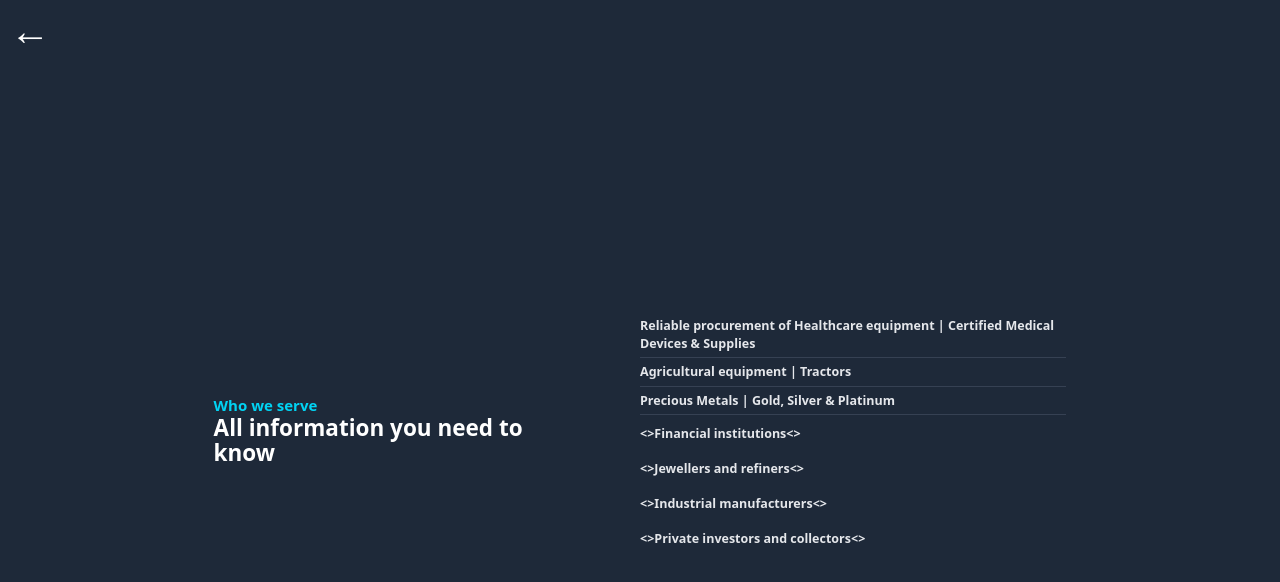
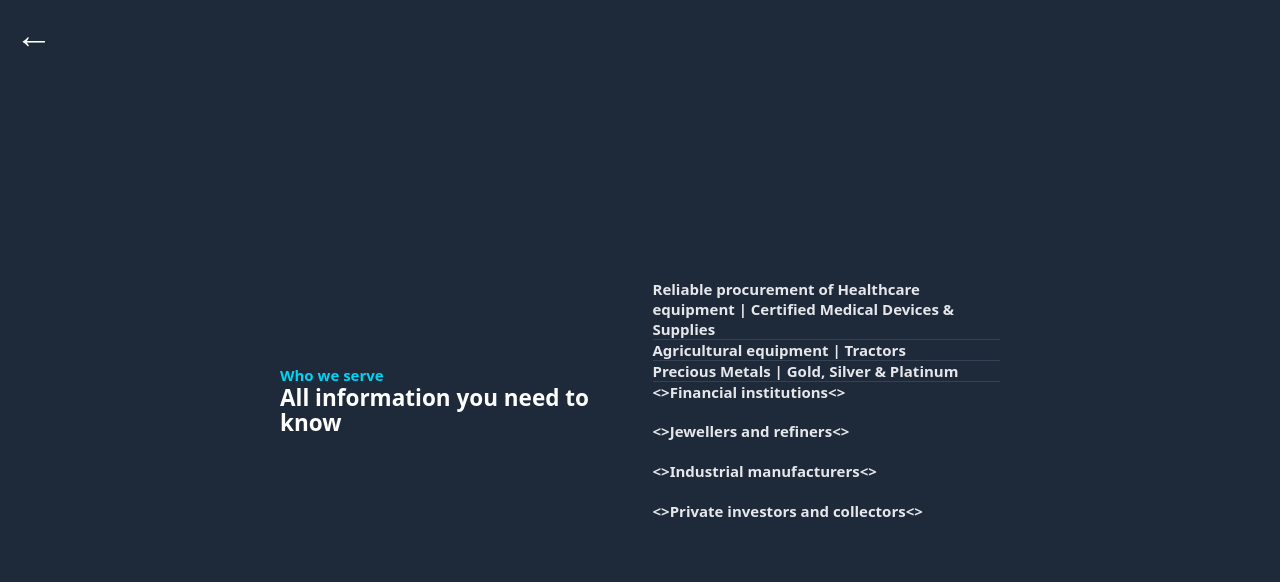
Before and after one commit to olamidefrancis/grain-trax, a React (Vite) app: page /About in a window 1280 px wide. Shown: the top 582 px of the page. Built offline with nearby package versions, Linux system fonts and the light colour scheme; a web font is replaced by a local one.

Commit message:
About page fix

```diff
--- a/src/assets/Component/About/About.css
+++ b/src/assets/Component/About/About.css
@@ -1,4 +1,5 @@
-.paddi{
+/* .paddi{
+
     padding: 0.5rem 0;
 }
 .homereturn{
@@ -19,4 +20,59 @@
     padding: 0.5rem 0;
 }
 
+} */
+
+.About_container{
+    background-color: rgb(248, 225, 182);
+    height: 100vh;
+    display: flex;
+    justify-content: center;
 }
+.flexi{
+    display: flex;
+    justify-content: center;
+    align-items: center;
+}
+
+.About_content_cont{
+    display: flex;
+    flex-direction: column;
+    width: 100%;
+    height: 100%;
+    background-color: red;
+    padding-top: 6rem;
+}
+.About_us{
+    display: flex;
+    align-items: center;
+    flex-direction: column;
+    width: 100%;
+    height: 6rem;
+    background-color: yellow;
+
+}
+
+.About_us h2::after{
+    content: "";
+    position: absolute;
+    bottom: -4px;
+    left: 50%;
+    transform: translateX(-50%);
+    height: 2px;
+    background-color: black;
+    width: 100%;
+    padding-left: 3rem;
+    padding-right: 3rem;
+}
+.About_us p{
+ font-size:  1.5rem;
+ color: oklch(78.9% .154 211.53);
+ font-weight: 600;
+}
+
+.About_us h2{
+ font-size: 2.25rem;
+ font-weight: 800;
+ color: white;
+ position: relative;
+}
--- a/src/assets/Component/About/About.jsx
+++ b/src/assets/Component/About/About.jsx
@@ -1,59 +1,59 @@
-import './About.css'
+import './About.css';
 import { Link } from 'react-router';
 
 const About = () => {
-
   const faqsList = [
     {
       q: "Reliable procurement of Healthcare equipment | Certified Medical Devices & Supplies",
-
     },
     {
-            q: " Agricultural equipment | Tractors",
-
+      q: "Agricultural equipment | Tractors",
     },
     {
       q: "Precious Metals | Gold, Silver & Platinum",
-
     },
     {
-
       a: "<>Financial institutions<>\n\n<>Jewellers and refiners<>\n\n<>Industrial manufacturers<>\n\n<>Private investors and collectors<>"
     },
-
-    ]
+  ];
 
   return (
-        <section className='flex bg-gray-800 flex-col h-[100vh]'>
-            <Link to='/' className='pd-l-2'><span className='homereturn'>&#8592;</span></Link>
-            <div className='  flex justify-center items-center w-full h-full '>
+    <section className="flex flex-col bg-gray-800 h-screen overflow-hidden">
 
-                <div className="  px-4  flex justify-center items-center ">
-                    <div className='flex-1 h-fit'>
-                        <div className="max-w-lg padi1 ">
-                            <h3 className='font-semibold text-cyan-400 text-2xl'>
+      <Link to="/" className="absolute top-6 left-6 text-white text-6xl font-bold">
+        &#8592;
+      </Link>
+
+
+      <div className="flex flex-1 justify-center items-center px-4">
+        <div className="flex flex-col md:flex-row justify-center items-center gap-10 max-w-6xl w-full">
+
+
+          <div className="flex-1 text-center md:text-left">
+            <h3 className="font-semibold text-cyan-400 text-2xl">
               Who we serve
             </h3>
-                            <p className='mt-3 text-white text-3xl font-extrabold sm:text-4xl'>
+            <p className="mt-3 text-white text-3xl font-extrabold sm:text-4xl">
               All information you need to know
             </p>
           </div>
-                    </div>
-                    <div className='flex-1 mt-12 md:mt-0 flex h-fit'>
-                        <ul className='space-y-4 divide-y divide-gray-700 '>
+
+
+          <div className="flex-1">
+            <ul className="space-y-4 divide-y divide-gray-700 text-center md:text-left">
               {faqsList.map((item, idx) => (
-                                <li
-                                    className="py-5"
-                                    key={idx}>
-                                    <summary
-                                        className="flex items-center justify-between font-semibold text-gray-200 text-xl paddi ">
+                <li key={idx} className="pb-10 pt-6">
+                        <summary className="font-semibold text-gray-200 text-2xl mb-4">
                             {item.q}
                         </summary>
+                        {item.a && (
                             <p
                             dangerouslySetInnerHTML={{ __html: item.a }}
-                                        className="  font-semibold text-gray-200 whitespace-pre-line text-xl ">
-                                    </p>
+                            className="font-semibold text-gray-200 whitespace-pre-line text-2xl mt-2"
+                            />
+                        )}
                 </li>
+
               ))}
             </ul>
           </div>
@@ -63,5 +63,4 @@ const About = () => {
   );
 };
 
-
-export default About
+export default About;
--- a/src/assets/Component/Carousel/Carousel.css
+++ b/src/assets/Component/Carousel/Carousel.css
@@ -2,7 +2,7 @@
   display: flex;
   justify-content: center;
   align-items: center;
-  height: 75vh;
+  height: 80vh;
   width: 100%;
   /* border: 2px solid red; */
 
```
Lines whose indentation alone changed are shown as unchanged.
